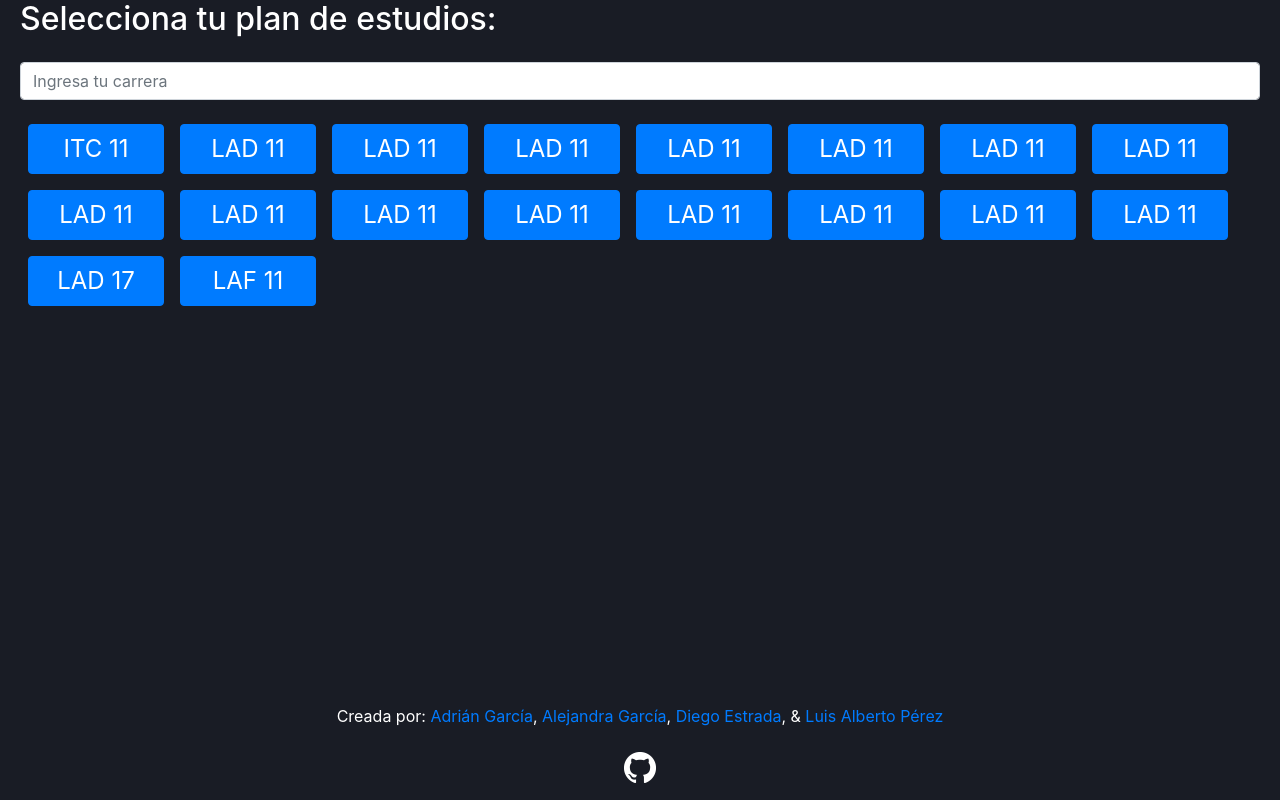
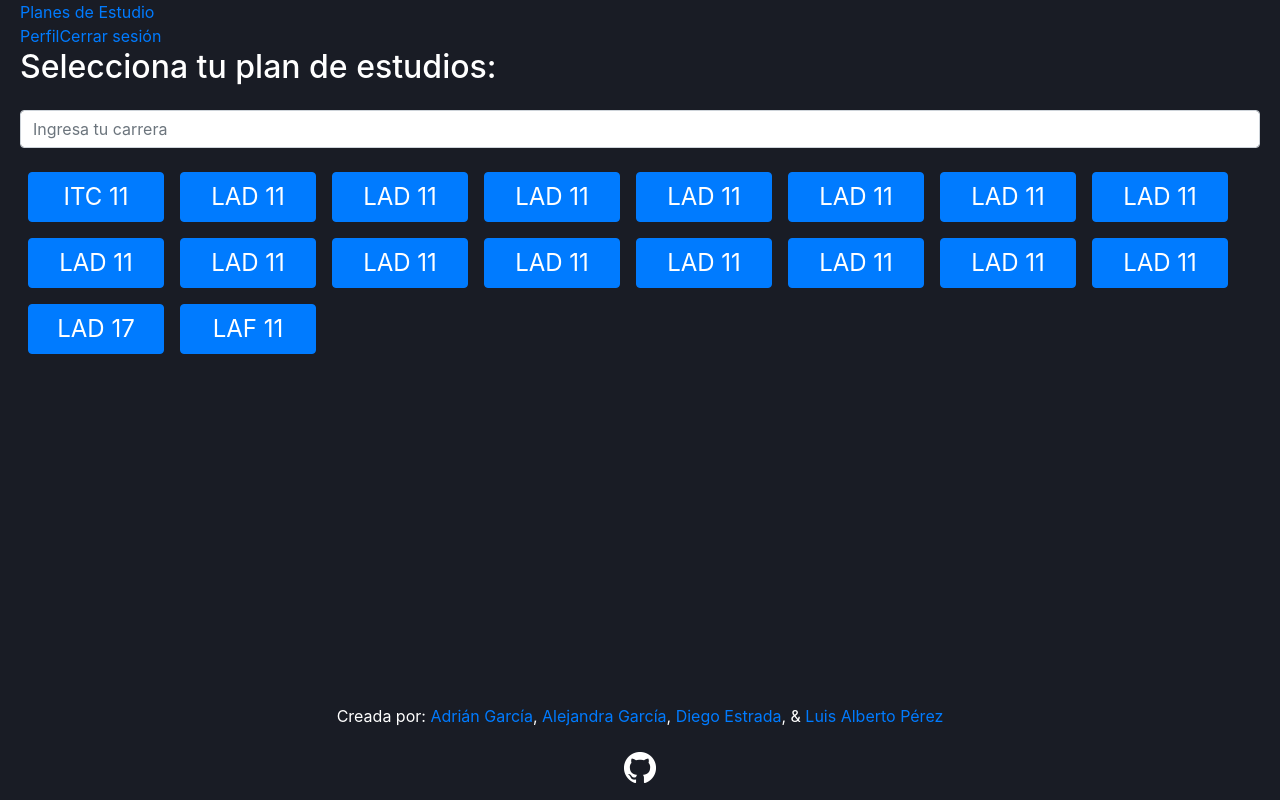
Before and after one commit to luispc111/PlanesDeEstudio, a React (Create React App) app: page / in a window 1280 px wide. Built offline with nearby package versions, Linux system fonts and the light colour scheme.

Commit message:
created header title and options

```diff
--- a/src/components/shared/Header.js
+++ b/src/components/shared/Header.js
@@ -2,8 +2,14 @@ import React from 'react'
 
 export default function Header() {
     return (
-        <div>
-
+        <div class="App-header">
+            <div class="header-left">
+                <a href="" class="element">Planes de Estudio</a>
+            </div>
+            <div class="header-right">
+                <a href="" class="element">Perfil</a>
+                <a href="" class="element">Cerrar sesión</a>
+            </div>
         </div>
     )
 }
--- /dev/null
+++ b/src/sass/App.scss
@@ -0,0 +1,60 @@
+.App {
+  text-align: center;
+}
+
+.App-logo {
+  height: 40vmin;
+  pointer-events: none;
+}
+
+@media (prefers-reduced-motion: no-preference) {
+  .App-logo {
+    animation: App-logo-spin infinite 20s linear;
+  }
+}
+
+.App-header {
+  padding: 20px 10px;
+  height: auto;
+  flex-direction: row;
+  align-items: center;
+  font-size: calc(10px + 2vmin);
+}
+
+.header-left {
+  float: left;
+
+  .element {
+    color: white;
+    font-family: 'helvetica';
+    font-size: 2.5rem;
+    text-decoration: none;
+  }
+}
+
+.header-right {
+  display: flex;
+  float: right;
+
+  .element {
+    margin-left: 10px;
+    margin-right: 10px;
+    color: white;
+    font-family: 'helvetica';
+    text-decoration: none;
+  }
+}
+
+
+.App-link {
+  color: #61dafb;
+}
+
+@keyframes App-logo-spin {
+  from {
+    transform: rotate(0deg);
+  }
+  to {
+    transform: rotate(360deg);
+  }
+}
```
